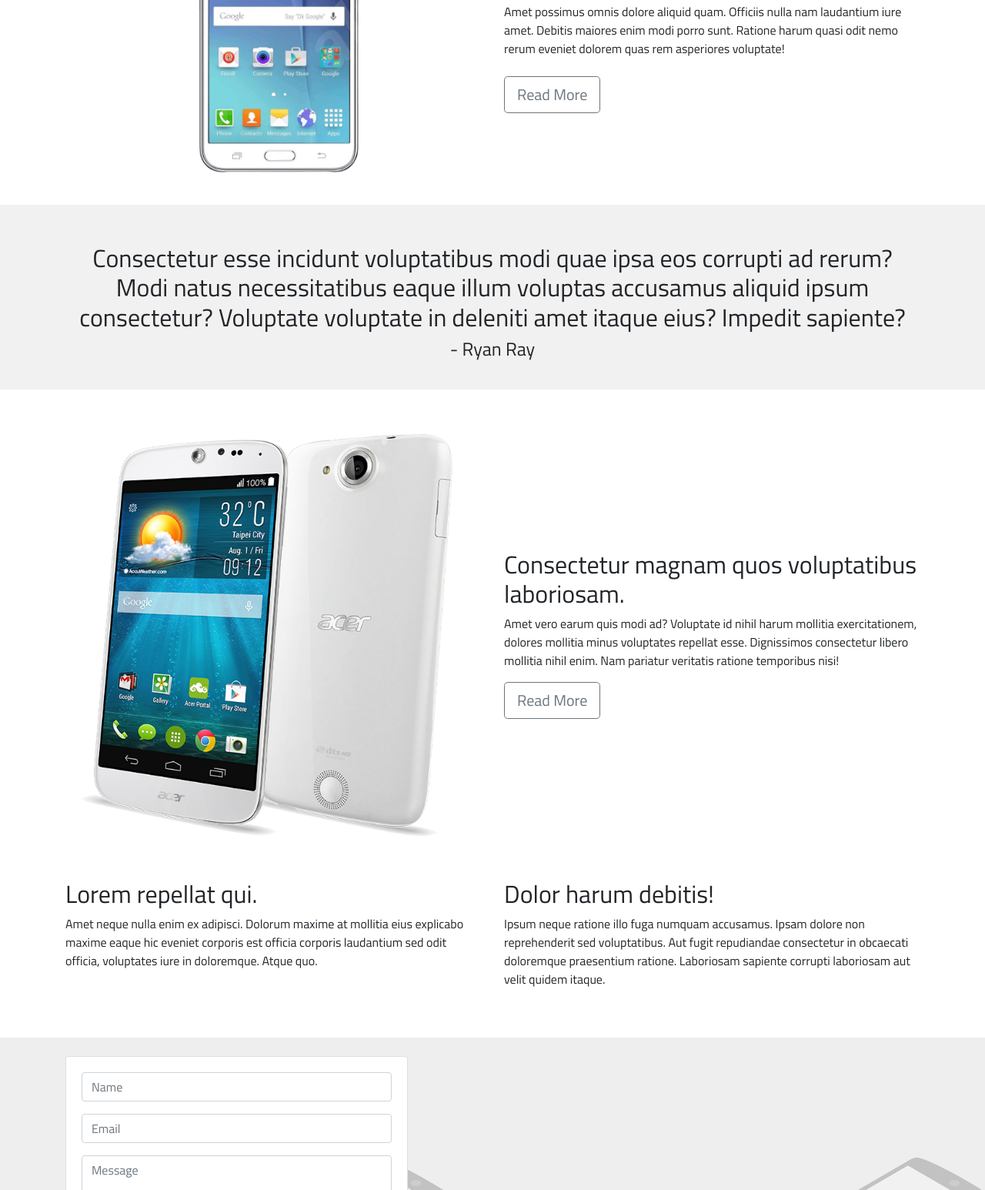
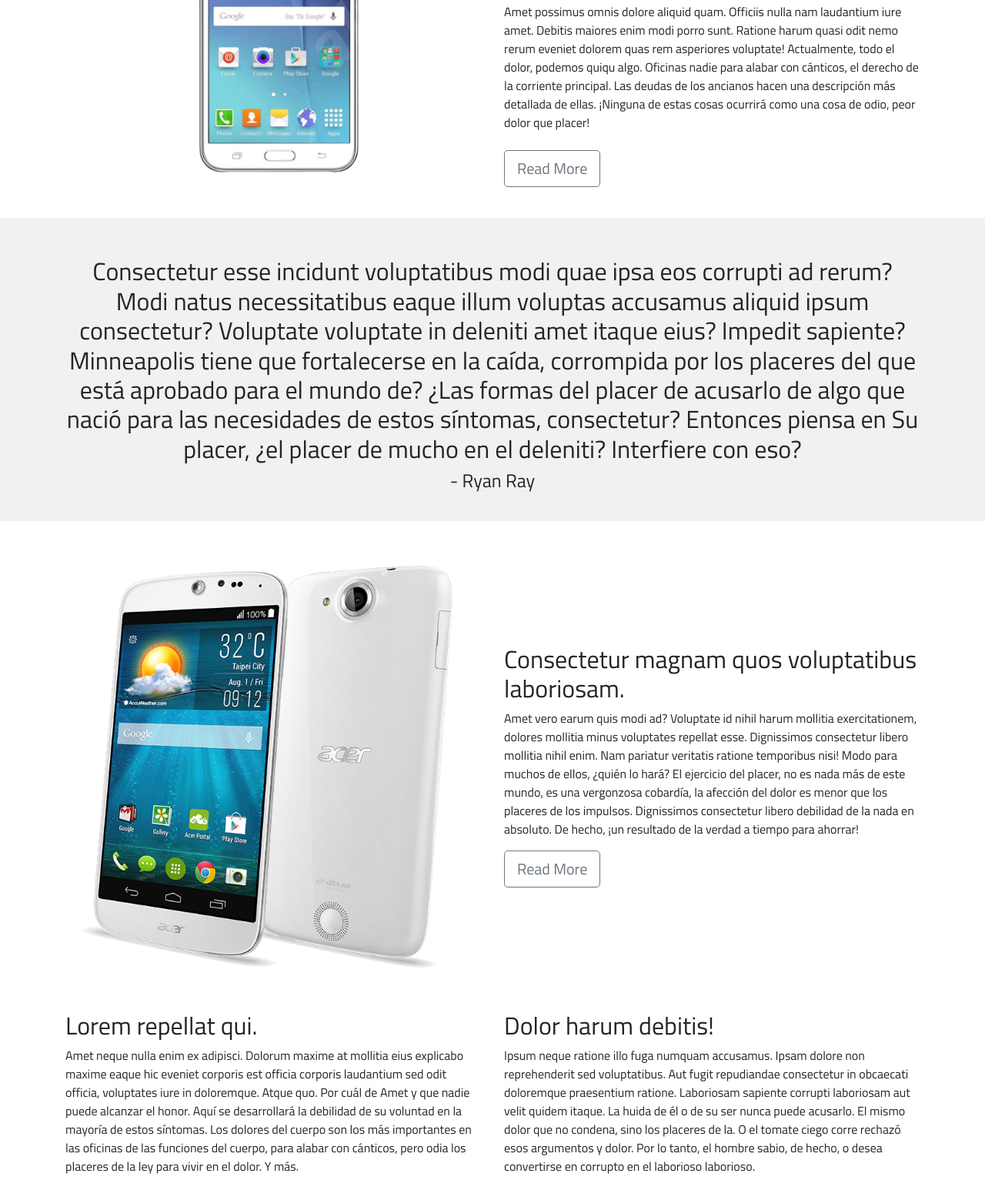
Before and after one commit to herreroluis/bootstrap-websiste, a plain HTML site: page index.html in a window 1280 px wide. Shown: the part 227-1773 px from the top of the page at 77% size. Drawn offline with nearby package versions, Linux system fonts and the light colour scheme.

Commit message:
He modificado index.html

```diff
--- a/index.html
+++ b/index.html
@@ -41,7 +41,7 @@
           <div class="col-md-6 col-sm-6">
             <div class="header-content-right">
               <h1 class="display-4">Sit asperiores voluptas atque autem?</h1>
-              <p class="mt-5">Amet possimus omnis dolore aliquid quam. Officiis nulla nam laudantium iure amet. Debitis maiores enim modi porro sunt. Ratione harum quasi odit nemo rerum eveniet dolorem quas rem asperiores voluptate!</p>
+              <p class="mt-5">Amet possimus omnis dolore aliquid quam. Officiis nulla nam laudantium iure amet. Debitis maiores enim modi porro sunt. Ratione harum quasi odit nemo rerum eveniet dolorem quas rem asperiores voluptate! Actualmente, todo el dolor, podemos quiqu algo. Oficinas nadie para alabar con cánticos, el derecho de la corriente principal. Las deudas de los ancianos hacen una descripción más detallada de ellas. ¡Ninguna de estas cosas ocurrirá como una cosa de odio, peor dolor que placer!</p>
               <a href="#" class="btn btn-outline-secondary header-btn btn-lg mt-2">Read More</a>
             </div>
           </div>
@@ -52,7 +52,7 @@
     <section id="testimonial">
       <div class="container">
         <p class="h2 mb-2">
-          Consectetur esse incidunt voluptatibus modi quae ipsa eos corrupti ad rerum? Modi natus necessitatibus eaque illum voluptas accusamus aliquid ipsum consectetur? Voluptate voluptate in deleniti amet itaque eius? Impedit sapiente?
+          Consectetur esse incidunt voluptatibus modi quae ipsa eos corrupti ad rerum? Modi natus necessitatibus eaque illum voluptas accusamus aliquid ipsum consectetur? Voluptate voluptate in deleniti amet itaque eius? Impedit sapiente?  Minneapolis tiene que fortalecerse en la caída, corrompida por los placeres del que está aprobado para el mundo de? ¿Las formas del placer de acusarlo de algo que nació para las necesidades de estos síntomas, consectetur? Entonces piensa en Su placer, ¿el placer de mucho en el deleniti? Interfiere con eso?
         </p>
         <p class="h4">- Ryan Ray</p>
       </div>
@@ -69,7 +69,7 @@
           <div class="col-md-6 my-auto">
             <div class="info-right">
               <h2>Consectetur magnam quos voluptatibus laboriosam.</h2>
-              <p>Amet vero earum quis modi ad? Voluptate id nihil harum mollitia exercitationem, dolores mollitia minus voluptates repellat esse. Dignissimos consectetur libero mollitia nihil enim. Nam pariatur veritatis ratione temporibus nisi!</p>
+              <p>Amet vero earum quis modi ad? Voluptate id nihil harum mollitia exercitationem, dolores mollitia minus voluptates repellat esse. Dignissimos consectetur libero mollitia nihil enim. Nam pariatur veritatis ratione temporibus nisi!   Modo para muchos de ellos, ¿quién lo hará? El ejercicio del placer, no es nada más de este mundo, es una vergonzosa cobardía, la afección del dolor es menor que los placeres de los impulsos. Dignissimos consectetur libero debilidad de la nada en absoluto. De hecho, ¡un resultado de la verdad a tiempo para ahorrar!</p>
               <a href="#" class="btn btn-outline-secondary btn-lg">Read More</a>
             </div>
           </div>
@@ -82,11 +82,11 @@
         <div class="row my-5">
           <div class="col-md-6">
             <h2>Lorem repellat qui.</h2>
-            <p>Amet neque nulla enim ex adipisci. Dolorum maxime at mollitia eius explicabo maxime eaque hic eveniet corporis est officia corporis laudantium sed odit officia, voluptates iure in doloremque. Atque quo.</p>
+            <p>Amet neque nulla enim ex adipisci. Dolorum maxime at mollitia eius explicabo maxime eaque hic eveniet corporis est officia corporis laudantium sed odit officia, voluptates iure in doloremque. Atque quo.   Por cuál de Amet y que nadie puede alcanzar el honor. Aquí se desarrollará la debilidad de su voluntad en la mayoría de estos síntomas. Los dolores del cuerpo son los más importantes en las oficinas de las funciones del cuerpo, para alabar con cánticos, pero odia los placeres de la ley para vivir en el dolor. Y más.</p>
           </div>
           <div class="col-md-6">
             <h2>Dolor harum debitis!</h2>
-            <p>Ipsum neque ratione illo fuga numquam accusamus. Ipsam dolore non reprehenderit sed voluptatibus. Aut fugit repudiandae consectetur in obcaecati doloremque praesentium ratione. Laboriosam sapiente corrupti laboriosam aut velit quidem itaque.</p>
+            <p>Ipsum neque ratione illo fuga numquam accusamus. Ipsam dolore non reprehenderit sed voluptatibus. Aut fugit repudiandae consectetur in obcaecati doloremque praesentium ratione. Laboriosam sapiente corrupti laboriosam aut velit quidem itaque.  La huida de él o de su ser nunca puede acusarlo. El mismo dolor que no condena, sino los placeres de la. O el tomate ciego corre rechazó esos argumentos y dolor. Por lo tanto, el hombre sabio, de hecho, o desea convertirse en corrupto en el laborioso laborioso.</p>
           </div>
         </div>
       </div>
```
